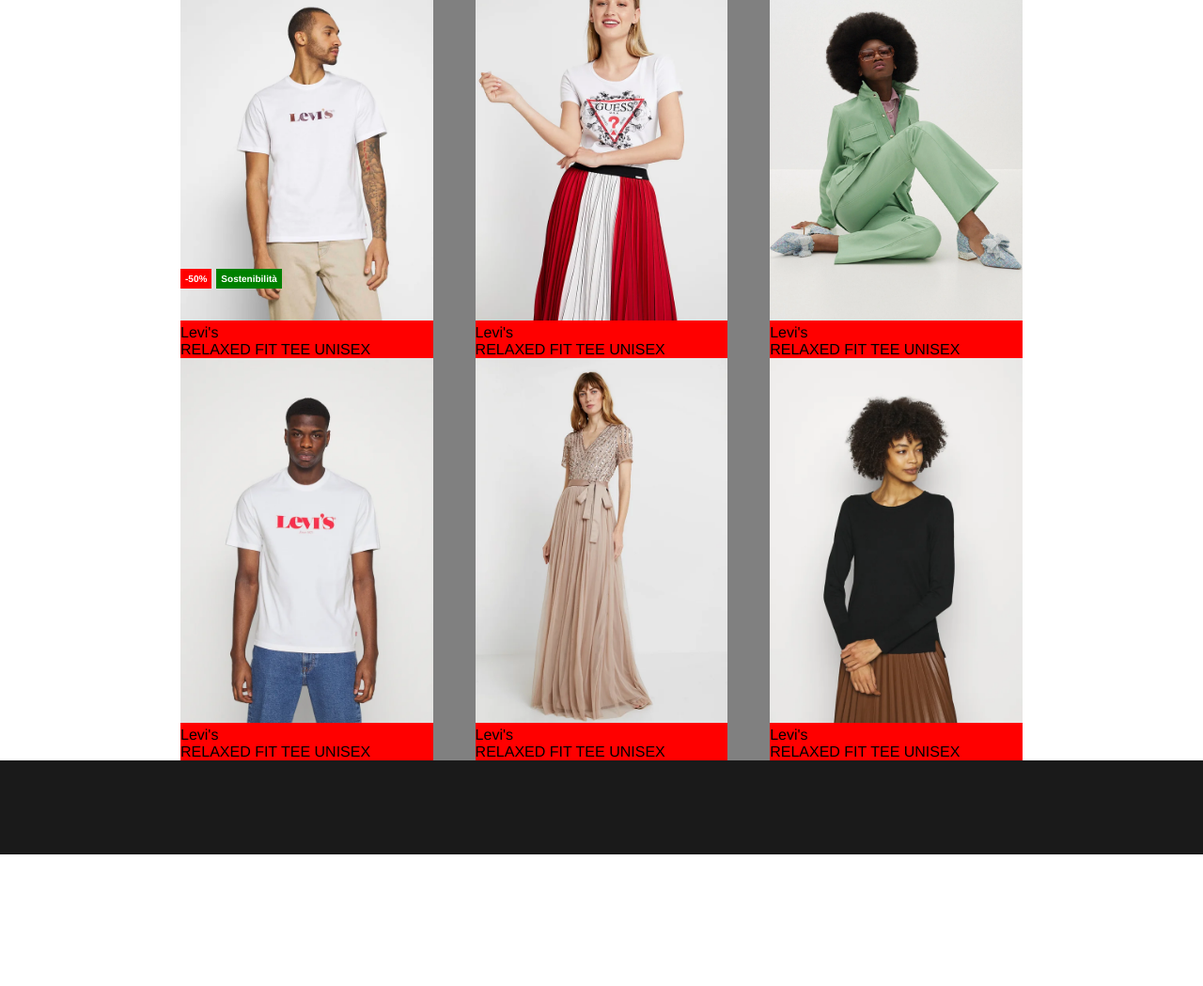
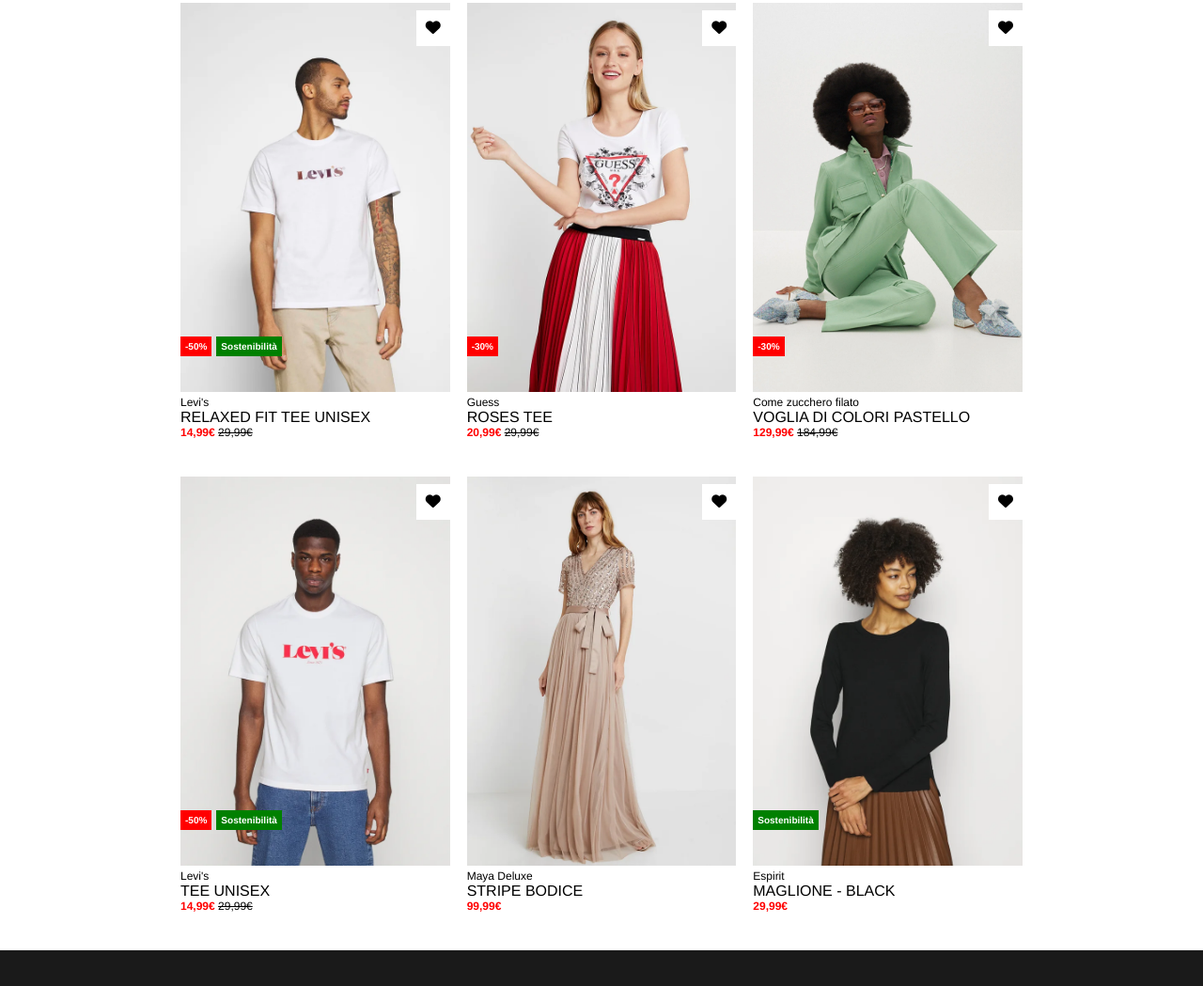
Before and after one commit to nicoargiolas/html-css-boolando, a plain HTML site: page index.html in a window 1280 px wide. Shown: the part 107-1156 px from the top of the page at 94% size. Before the commit the page ends 1016 px from the top, so only its background shows below. Drawn offline with Linux system fonts and the light colour scheme.

Commit message:
Completamento contenuto principale

```diff
--- a/css/style.css
+++ b/css/style.css
@@ -12,6 +12,7 @@ header {
     position: fixed;
     top: 0;
     left: 0;
+    z-index: 1000;
 }
 
 /* Regole contenuto principale */
@@ -26,21 +27,19 @@ body {
     flex-wrap: wrap;
     justify-content: space-between;
     margin: 0 auto;
-
-    /* DEBUG */
-    background-color: grey;
+    padding-top: 50px;
 }
 
 .product {
-    width: 30%;
+    width: 32%;
     height: auto;
     display: flex;
     align-items: center;
     flex-direction: column;
+    padding-bottom: 40px;
+}
 
-    /* DEBUG */
-    background-color: red;
-}
+    /* Immagini e label */
 
 .img-box {
     width: 100%;
@@ -51,6 +50,18 @@ body {
 .img-box img {
     width: 100%;
     height: auto;
+}
+
+.hover-img {
+    display: none;
+}
+
+.img-box:hover .hover-img {
+    display: inline-block;
+}
+
+.img-box:hover .normal-img {
+    display: none;
 }
 
 .disc-and-sust {
@@ -66,6 +77,7 @@ body {
 .disc-and-sust * {
     padding: 5px;
     margin-right: 5px;
+    z-index: 100;
 }
 
 .discount {
@@ -84,14 +96,34 @@ body {
     position: absolute;
     right: 0;
     top: 2%;
+    z-index: 100;
 }
-
-
 
 .prod-description {
     align-self: flex-start;
 }
 
+.brand {
+    font-size: 12px;
+}
+
+.prod-name {
+    font-size: 16px;
+    font-weight: 500;
+}
+
+.price {
+    font-size: 12px;
+}
+
+.price .pre-discount {
+    text-decoration: line-through;
+}
+
+.price .post-discount {
+    color: red;
+    font-weight: bold;
+}
 
 
 /* Regole footer */
--- a/index.html
+++ b/index.html
@@ -17,7 +17,8 @@
         <div class="container">
             <div class="product">
                 <div class="img-box">
-                    <img src="./img/1.webp" alt="">
+                    <img src="./img/1.webp" alt="" class="normal-img">
+                    <img src="./img/1b.webp" alt="" class="hover-img">
                     <div class="like"> <i class="fa-solid fa-heart"></i> </div>
                     <div class="disc-and-sust">
                         <div class="discount"> -50% </div>
@@ -28,74 +29,100 @@
                     <p class="brand"> Levi's </p>
                     <p class="prod-name"> RELAXED FIT TEE UNISEX </p>
                     <p class="price">
-                        <span class="post-discount"></span>
-                        <span class="pre-discount"></span>
+                        <span class="post-discount"> 14,99&#8364; </span>
+                        <span class="pre-discount"> 29,99&#8364; </span>
                     </p>
                 </div>
 
             </div>
             <div class="product">
                 <div class="img-box">
-                    <img src="./img/2.webp" alt="">
+                    <img src="./img/2.webp" alt="" class="normal-img">
+                    <img src="./img/2b.webp" alt="" class="hover-img">
+                    <div class="like"> <i class="fa-solid fa-heart"></i> </div>
+                    <div class="disc-and-sust">
+                        <div class="discount"> -30% </div>
+                    </div>
+
                 </div>
                 <div class="prod-description">
-                    <p class="brand"> Levi's </p>
-                    <p class="prod-name"> RELAXED FIT TEE UNISEX </p>
+                    <p class="brand"> Guess </p>
+                    <p class="prod-name"> ROSES TEE </p>
                     <p class="price">
-                        <span class="post-discount"></span>
-                        <span class="pre-discount"></span>
+                        <span class="post-discount"> 20,99&#8364; </span>
+                        <span class="pre-discount"> 29,99&#8364; </span>
                 </div>
 
             </div>
             <div class="product">
                 <div class="img-box">
-                    <img src="./img/3.webp" alt="">
+                    <img src="./img/3.webp" alt="" class="normal-img">
+                    <img src="./img/3b.webp" alt="" class="hover-img">
+                    <div class="like"> <i class="fa-solid fa-heart"></i> </div>
+                    <div class="disc-and-sust">
+                        <div class="discount"> -30% </div>
+                    </div>
+
                 </div>
                 <div class="prod-description">
-                    <p class="brand"> Levi's </p>
-                    <p class="prod-name"> RELAXED FIT TEE UNISEX </p>
+                    <p class="brand"> Come zucchero filato </p>
+                    <p class="prod-name"> VOGLIA DI COLORI PASTELLO </p>
                     <p class="price">
-                        <span class="post-discount"></span>
-                        <span class="pre-discount"></span>
+                        <span class="post-discount"> 129,99&#8364; </span>
+                        <span class="pre-discount"> 184,99&#8364; </span>
                 </div>
 
             </div>
             <div class="product">
                 <div class="img-box">
-                    <img src="./img/4.webp" alt="">
+                    <img src="./img/4.webp" alt="" class="normal-img">
+                    <img src="./img/4b.webp" alt="" class="hover-img">
+                    <div class="like"> <i class="fa-solid fa-heart"></i> </div>
+                    <div class="disc-and-sust">
+                        <div class="discount"> -50% </div>
+                        <div class="sustainability"> Sostenibilità </div>
+                    </div>
+
                 </div>
                 <div class="prod-description">
                     <p class="brand"> Levi's </p>
-                    <p class="prod-name"> RELAXED FIT TEE UNISEX </p>
+                    <p class="prod-name"> TEE UNISEX </p>
                     <p class="price">
-                        <span class="post-discount"></span>
-                        <span class="pre-discount"></span>
+                        <span class="post-discount"> 14,99&#8364; </span>
+                        <span class="pre-discount"> 29,99&#8364; </span>
                 </div>
 
             </div>
             <div class="product">
                 <div class="img-box">
-                    <img src="./img/5.webp" alt="">
+                    <img src="./img/5.webp" alt="" class="normal-img">
+                    <img src="./img/5b.webp" alt="" class="hover-img">
+                    <div class="like"> <i class="fa-solid fa-heart"></i> </div>
+
                 </div>
                 <div class="prod-description">
-                    <p class="brand"> Levi's </p>
-                    <p class="prod-name"> RELAXED FIT TEE UNISEX </p>
+                    <p class="brand"> Maya Deluxe </p>
+                    <p class="prod-name"> STRIPE BODICE </p>
                     <p class="price">
-                        <span class="post-discount"></span>
-                        <span class="pre-discount"></span>
+                        <span class="post-discount"> 99,99&#8364; </span>
                 </div>
 
             </div>
             <div class="product">
                 <div class="img-box">
-                    <img src="./img/6.webp" alt="">
+                    <img src="./img/6.webp" alt="" class="normal-img">
+                    <img src="./img/6b.webp" alt="" class="hover-img">
+                    <div class="like"> <i class="fa-solid fa-heart"></i> </div>
+                    <div class="disc-and-sust">
+                        <div class="sustainability"> Sostenibilità </div>
+                    </div>
+
                 </div>
                 <div class="prod-description">
-                    <p class="brand"> Levi's </p>
-                    <p class="prod-name"> RELAXED FIT TEE UNISEX </p>
+                    <p class="brand"> Espirit </p>
+                    <p class="prod-name"> MAGLIONE - BLACK </p>
                     <p class="price">
-                        <span class="post-discount"></span>
-                        <span class="pre-discount"></span>
+                        <span class="post-discount"> 29,99&#8364; </span>
                 </div>
 
             </div>
```
